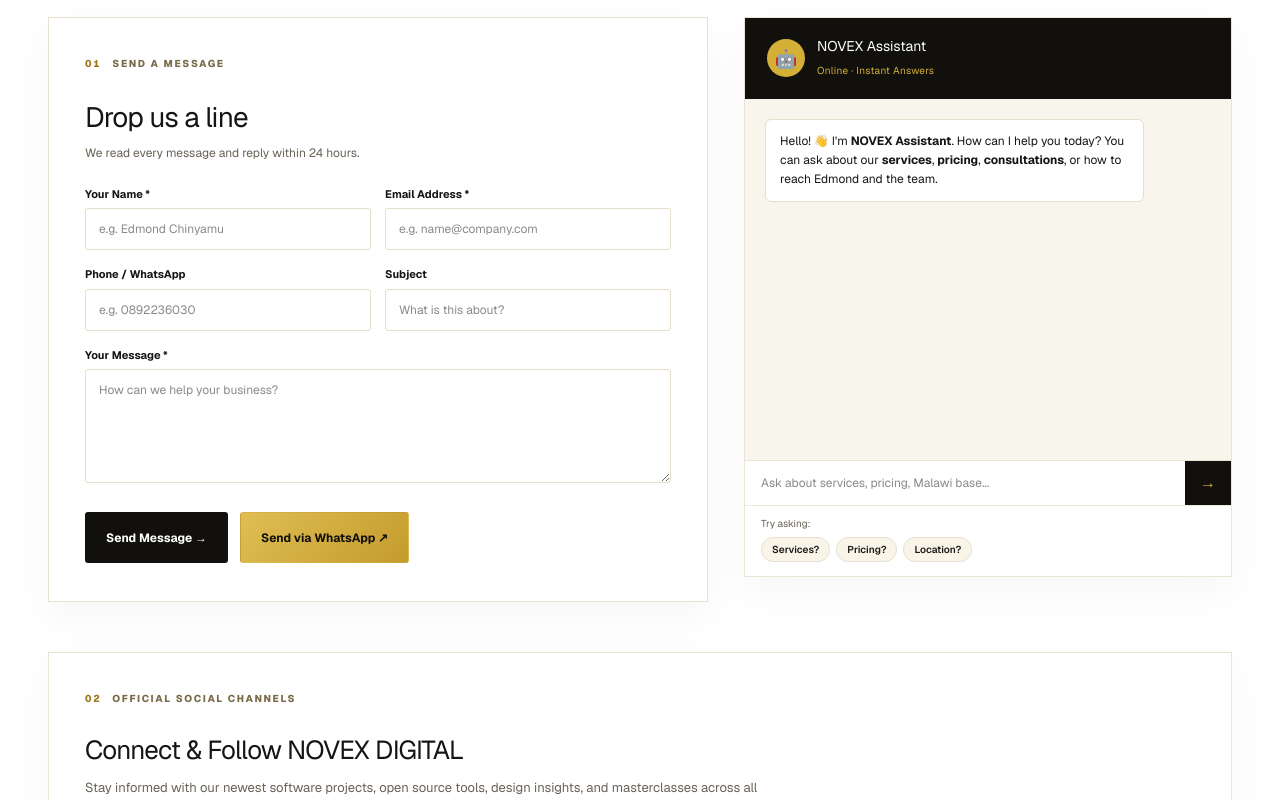
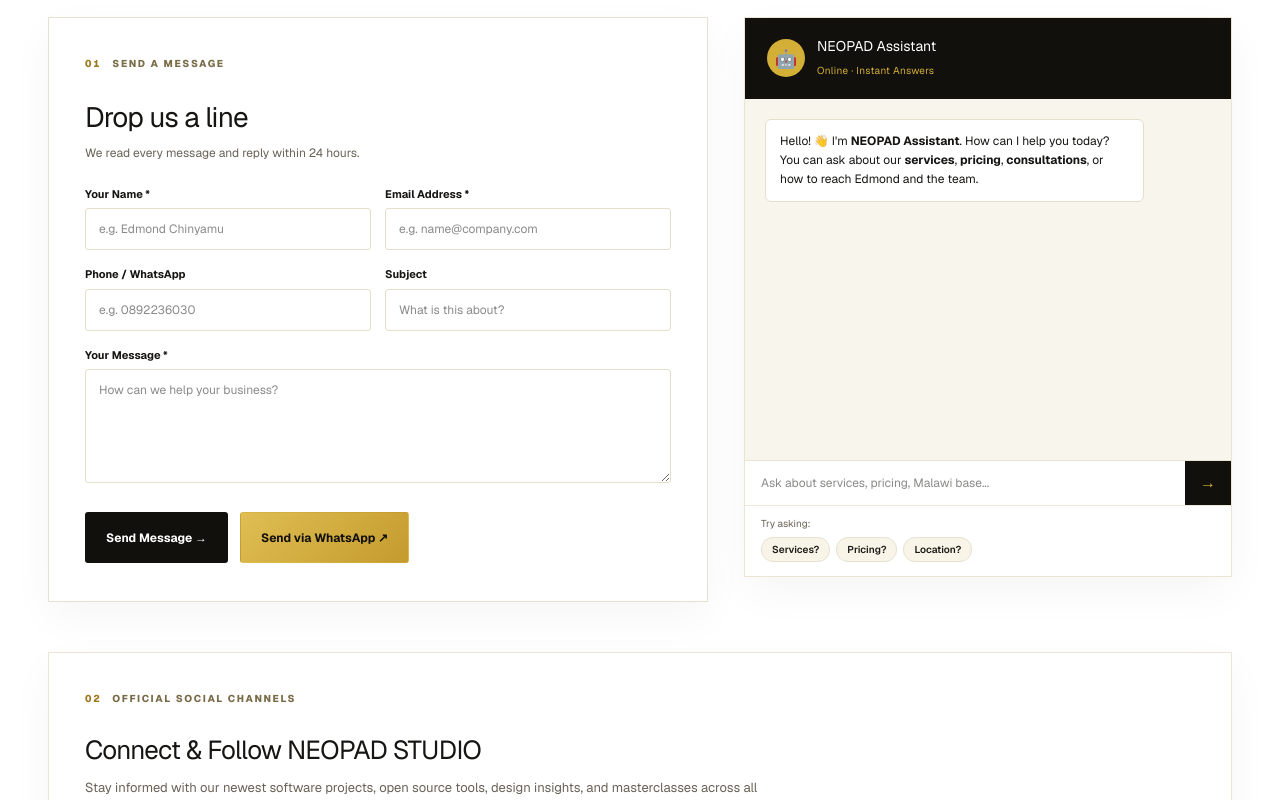
Before and after one commit to edmondchinyamu7/pelc-website, a Next.js app: page /contact in a window 1280 px wide. Shown: the part 1100-1900 px from the top of the page. Built offline with nearby package versions, Linux system fonts and the light colour scheme.

Commit message:
Continue NEOPAD STUDIO brand update

```diff
--- a/app/contact/page.js
+++ b/app/contact/page.js
@@ -14,7 +14,7 @@ export default function Contact() {
   const [messages, setMessages] = useState([
     {
       type: 'bot',
-      text: "Hello! 👋 I'm <strong>NOVEX Assistant</strong>. How can I help you today? You can ask about our <strong>services</strong>, <strong>pricing</strong>, <strong>consultations</strong>, or how to reach Edmond and the team.",
+      text: "Hello! 👋 I'm <strong>NEOPAD Assistant</strong>. How can I help you today? You can ask about our <strong>services</strong>, <strong>pricing</strong>, <strong>consultations</strong>, or how to reach Edmond and the team.",
     },
   ]);
   const [input, setInput] = useState('');
@@ -30,7 +30,7 @@ export default function Contact() {
     const t = text.toLowerCase().trim();
 
     if (/^(hi|hey|hello|good (morning|afternoon|evening)|howdy|yo|hola|sup)\b/i.test(t)) {
-      return "Hello! 👋 Welcome to <strong>NOVEX DIGITAL</strong>. How can I assist you today?<br><br>Feel free to ask about our <strong>web development</strong>, <strong>software</strong>, <strong>AI solutions</strong>, <strong>branding</strong>, or booking a <strong>consultation</strong>.";
+      return "Hello! 👋 Welcome to <strong>NEOPAD STUDIO</strong>, a creative digital and technology studio. How can I assist you today?<br><br>Feel free to ask about our <strong>web development</strong>, <strong>software</strong>, <strong>AI solutions</strong>, <strong>branding</strong>, or booking a <strong>consultation</strong>.";
     }
 
     if (/service|offer|what do you do/i.test(t)) {
@@ -66,7 +66,7 @@ export default function Contact() {
     }
 
     if (t.includes('founder') || t.includes('owner') || t.includes('edmond') || t.includes('novex') || t.includes('pope ead')) {
-      return "NOVEX DIGITAL was founded by <strong>Edmond Chinyamu</strong>, an engineer and creative director passionate about helping businesses and institutions grow through technology and creativity.";
+      return "NEOPAD STUDIO was founded by <strong>Edmond Chinyamu</strong>, an engineer and creative director passionate about helping businesses and institutions grow through technology and creativity.";
     }
 
     return "Thank you for asking! For detailed questions or to review your specific project brief, you can message our team on WhatsApp or send an email to <a href='mailto:popeeadlegacycompany@gmail.com' style='color:#9c7921;font-weight:700;'>popeeadlegacycompany@gmail.com</a>.";
@@ -129,7 +129,7 @@ export default function Contact() {
       setErrorMessage('Please enter your name and message before launching WhatsApp.');
       return;
     }
-    const text = `*New Contact Message – NOVEX DIGITAL*%0A%0A*Name:* ${encodeURIComponent(form.name)}%0A*Email:* ${encodeURIComponent(form.email)}%0A${form.phone ? `*Phone:* ${encodeURIComponent(form.phone)}%0A` : ''}*Subject:* ${encodeURIComponent(form.subject || 'General Inquiry')}%0A%0A*Message:*%0A${encodeURIComponent(form.message)}`;
+    const text = `*New Contact Message – NEOPAD STUDIO*%0A%0A*Name:* ${encodeURIComponent(form.name)}%0A*Email:* ${encodeURIComponent(form.email)}%0A${form.phone ? `*Phone:* ${encodeURIComponent(form.phone)}%0A` : ''}*Subject:* ${encodeURIComponent(form.subject || 'General Inquiry')}%0A%0A*Message:*%0A${encodeURIComponent(form.message)}`;
     window.open(`https://wa.me/265892236030?text=${text}`, '_blank');
     setSubmitted(true);
   };
@@ -170,7 +170,7 @@ export default function Contact() {
             Fast replies on <span>WhatsApp</span>, detailed scopes by <span>email</span>, or in-person meetings in <span>Malawi</span>.
           </p>
           <div className="intro-stamp" aria-hidden="true">
-            NOVEX<br />DIRECT<br />DESK<span>✳</span>
+            NEOPAD<br />DIRECT<br />DESK<span>✳</span>
           </div>
         </div>
       </section>
@@ -332,7 +332,7 @@ export default function Contact() {
               <div className="assistant-header">
                 <div className="assistant-avatar">🤖</div>
                 <div>
-                  <h4>NOVEX Assistant</h4>
+                  <h4>NEOPAD Assistant</h4>
                   <span className="assistant-status">Online · Instant Answers</span>
                 </div>
               </div>
@@ -386,7 +386,7 @@ export default function Contact() {
           <div className="social-presence-card">
             <div className="social-presence-header">
               <p className="eyebrow"><span className="eyebrow-mark">02</span> Official Social Channels</p>
-              <h2>Connect &amp; Follow NOVEX DIGITAL</h2>
+              <h2>Connect &amp; Follow NEOPAD STUDIO</h2>
               <p>Stay informed with our newest software projects, open source tools, design insights, and masterclasses across all major platforms.</p>
             </div>
             <div className="social-presence-grid">
```
